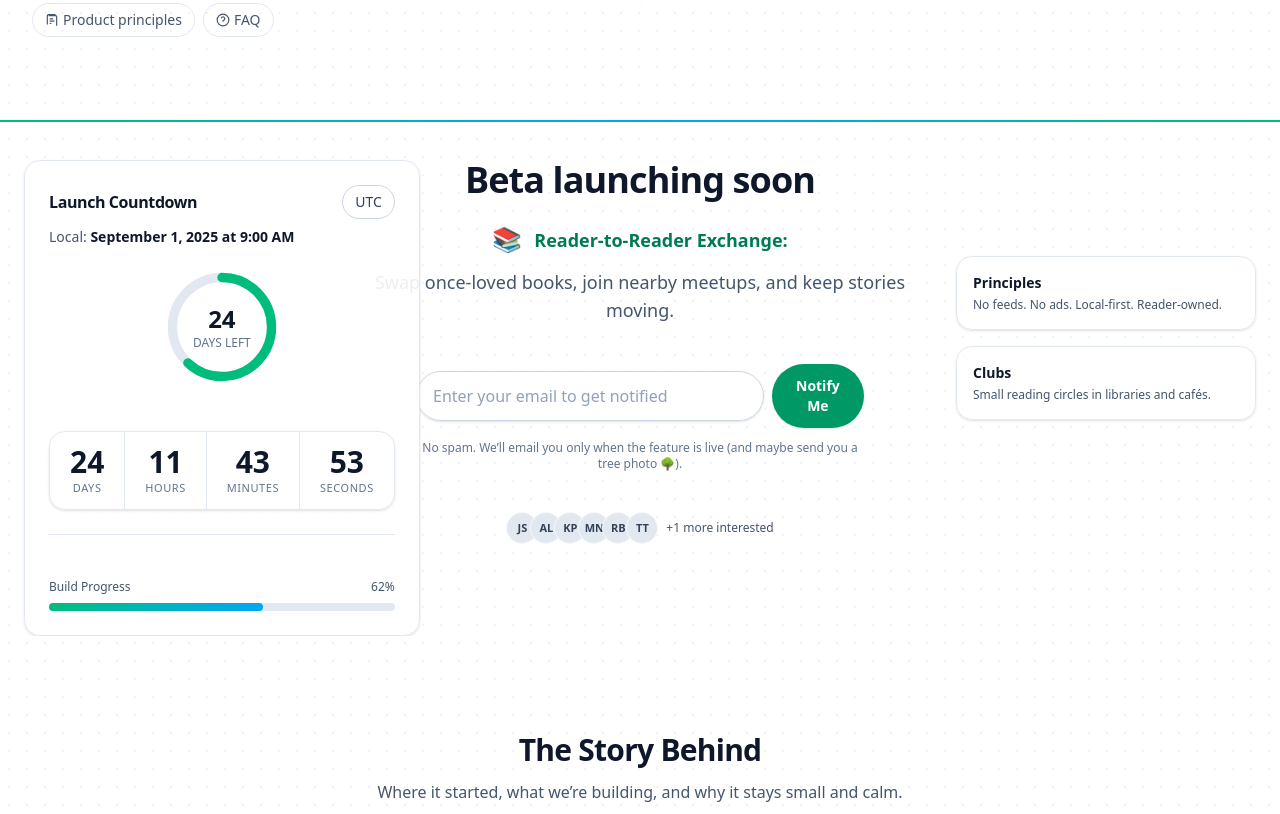
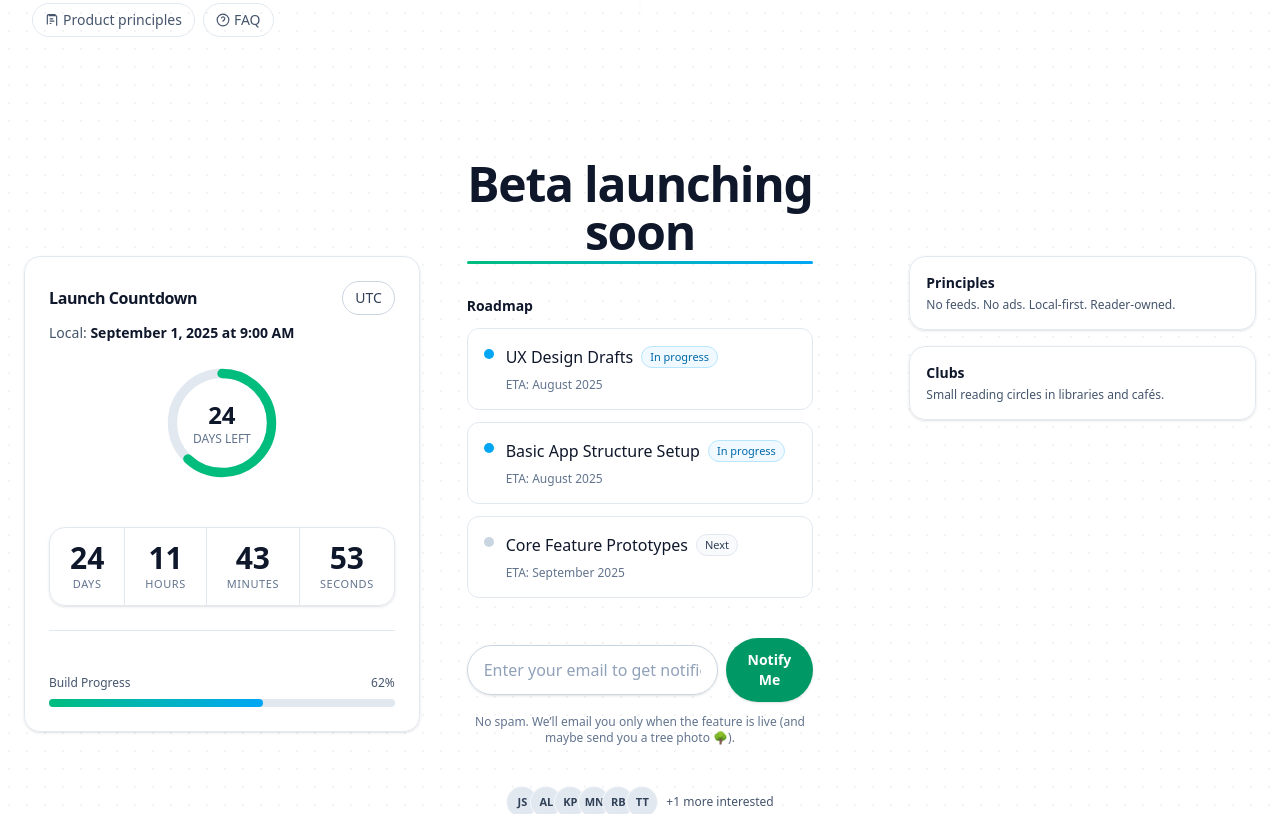
Before and after one commit to The-Book-Next-Door/landing-page, a React (Vite) app: page / in a window 1280 px wide. Shown: the part 680-1494 px from the top of the page. Built offline with nearby package versions, Linux system fonts and the light colour scheme.

Commit message:
feat: enhance ComingSoon component with roadmap data, replace ProgramChip with CountdownCard, and update NotifyForm styling

```diff
--- a/src/App.tsx
+++ b/src/App.tsx
@@ -29,6 +29,24 @@ export default function App() {
             onNotifySubmit={async (email) => {
               console.log("notify:", email);
             }}
+
+            roadmap={[
+              {
+                title: "UX Design Drafts",
+                status: "in-progress",
+                eta: "August 2025",
+              },
+              {
+                title: "Basic App Structure Setup",
+                status: "in-progress",
+                eta: "August 2025",
+              },
+              {
+                title: "Core Feature Prototypes",
+                status: "next",
+                eta: "September 2025",
+              },
+            ]}
             supporters={["JS", "AL", "KP", "MN", "RB", "TT", "XZ"]}
           />
         </section>
--- a/src/components/ComingSoon/index.tsx
+++ b/src/components/ComingSoon/index.tsx
@@ -1,25 +1,17 @@
-import { useState } from "react";
 import { motion } from "framer-motion";
 import type { ComingSoonProps } from "./types";
-import { useCountdown } from "./hooks/useCountdown";
 import BackgroundDecor from "./parts/BackgroundDecor";
-import ProgramChip from "./parts/ProgramChip";
-import Countdown from "./parts/Countdown";
-import Progress from "./parts/Progress";
 import StatsRow from "./parts/StatsRow";
 import FeatureCards from "./parts/FeatureCards";
 import Roadmap from "./parts/Roadmap";
 import NotifyForm from "./parts/NotifyForm";
 import Supporters from "./parts/Supporters";
-
-// NEW
 import FeatureCarousel from "./parts/FeatureCarousel";
 import RoadmapAccordion from "./parts/RoadmapAccordion";
+import CountdownCard from "./parts/CountdownCard";
 
 export default function ComingSoon({
   title = "COMING SOON…",
-  programLabel = "Reader-to-Reader Exchange",
-  programBlurb = "Swap once-loved books, join nearby meetups, and keep stories moving.",
   launchDate,
   progress,
   onNotifySubmit,
@@ -31,137 +23,43 @@ export default function ComingSoon({
   successMessage = "You're on the list. We’ll email you when we open invites!",
   showBackgroundDecor = true,
 }: Readonly<ComingSoonProps>) {
-  const { remaining, launchLine } = useCountdown(launchDate);
-  const [showUTC, setShowUTC] = useState(false);
-
-  const launchText = (() => {
-    if (!launchDate) return null;
-    try {
-      if (showUTC) {
-        const d = new Date(launchDate);
-        return d.toUTCString().replace("GMT", "UTC");
-      }
-      return launchLine;
-    } catch {
-      return String(launchDate);
-    }
-  })();
-
   return (
     <section
       className={["relative pt-10 isolate overflow-hidden", className].join(
         " "
       )}
     >
-      {/* top hairline */}
-      <div className="pointer-events-none absolute inset-x-0 top-0 h-[2px] bg-gradient-to-r from-emerald-500 via-sky-500 to-emerald-500" />
       {showBackgroundDecor && <BackgroundDecor />}
 
       {/* Responsive rails layout */}
       <div className="mx-auto w-full px-6">
-        <div className="grid grid-cols-1 lg:grid-cols-[300px_minmax(0,1fr)_300px] gap-8">
+        <div className="grid grid-cols-1 lg:grid-cols-3 gap-24">
           {/* LEFT RAIL — Countdown card */}
           <aside className="min-w-fit order-2 lg:order-1 lg:sticky top-24 self-start">
-            <div className="group rounded-2xl border border-slate-200 bg-white/90 p-6 shadow-sm hover:shadow-lg transition-all duration-300">
-              {/* Header */}
-              <div className="flex items-center justify-between">
-                <h3 className="text-base font-bold text-slate-900 tracking-tight">
-                  Launch Countdown
-                </h3>
-                <button
-                  type="button"
-                  onClick={() => setShowUTC((v) => !v)}
-                  className="rounded-full border border-slate-300 px-3 py-1.5 text-sm font-medium text-slate-700 hover:bg-slate-900 hover:text-white transition-colors"
-                >
-                  {showUTC ? "Local Time" : "UTC"}
-                </button>
-              </div>
-
-              {/* Launch date */}
-              {launchText && (
-                <p className="mt-2 text-sm text-slate-600">
-                  {showUTC ? "UTC:" : "Local:"}{" "}
-                  <span className="font-semibold text-slate-900">
-                    {launchText}
-                  </span>
-                </p>
-              )}
-
-              {/* Circular progress + Countdown */}
-              {remaining && (
-                <div className="mt-6 flex flex-col items-center">
-                  {/* Progress ring (percentage based on total time) */}
-                  <div className="relative w-28 h-28">
-                    <svg
-                      className="absolute top-0 left-0 w-full h-full"
-                      viewBox="0 0 36 36"
-                    >
-                      <path
-                        className="text-slate-200"
-                        strokeWidth="3"
-                        stroke="currentColor"
-                        fill="none"
-                        strokeLinecap="round"
-                        d="M18 2.0845
-                 a 15.9155 15.9155 0 0 1 0 31.831
-                 a 15.9155 15.9155 0 0 1 0 -31.831"
-                      />
-                      <path
-                        className="text-emerald-500 transition-all duration-500"
-                        strokeWidth="3"
-                        strokeDasharray={`${progress || 0}, 100`}
-                        stroke="currentColor"
-                        fill="none"
-                        strokeLinecap="round"
-                        d="M18 2.0845
-                 a 15.9155 15.9155 0 0 1 0 31.831
-                 a 15.9155 15.9155 0 0 1 0 -31.831"
-                      />
-                    </svg>
-                    <div className="absolute inset-0 flex flex-col items-center justify-center">
-                      <span className="text-2xl font-bold text-slate-900">
-                        {String(remaining.days).padStart(2, "0")}
-                      </span>
-                      <span className="text-xs uppercase text-slate-500">
-                        Days Left
-                      </span>
-                    </div>
-                  </div>
-
-                  {/* Countdown component */}
-                  <div className="mt-4 w-full">
-                    <Countdown remaining={remaining} />
-                  </div>
-                </div>
-              )}
-
-              {/* Divider */}
-              {typeof progress === "number" && (
-                <div className="mt-6 border-t border-slate-200 pt-5" />
-              )}
-
-              {/* Progress Bar */}
-              {typeof progress === "number" && (
-                <div className="mt-2">
-                  <Progress value={progress} />
-                </div>
-              )}
-            </div>
+            <CountdownCard launchDate={launchDate} progress={progress} />
           </aside>
 
           {/* CENTER — Main content */}
           <div className="order-1 lg:order-2 text-center">
+            {/* Title with animated highlight */}
+            <div className="relative inline-block">
               <motion.h2
                 initial={{ opacity: 0, y: 16 }}
                 whileInView={{ opacity: 1, y: 0 }}
                 viewport={{ once: true, margin: "-20%" }}
                 transition={{ duration: 0.45, ease: "easeOut" }}
-              className="text-3xl md:text-4xl font-extrabold tracking-tight text-slate-900"
+                className="text-4xl md:text-5xl font-extrabold tracking-tight text-slate-900"
               >
                 {title}
               </motion.h2>
-
-            <ProgramChip label={programLabel} blurb={programBlurb} />
+              <motion.span
+                initial={{ width: "0%" }}
+                whileInView={{ width: "100%" }}
+                viewport={{ once: true }}
+                transition={{ duration: 1, ease: "easeOut" }}
+                className="absolute -bottom-2 left-0 h-[3px] bg-gradient-to-r from-emerald-500 to-sky-500 rounded-full"
+              />
+            </div>
 
             {/* Stats (inline, compact) */}
             {stats?.length ? <StatsRow stats={stats} /> : null}
--- /dev/null
+++ b/src/components/ComingSoon/parts/CountdownCard.tsx
@@ -0,0 +1,116 @@
+import { useState } from "react";
+import { useCountdown } from "../hooks/useCountdown";
+import Countdown from "./Countdown";
+import Progress from "./Progress";
+
+const CountdownCard = ({
+  launchDate,
+  progress,
+}: {
+  launchDate: Date | string;
+  progress: number;
+}) => {
+  const { remaining, launchLine } = useCountdown(launchDate);
+  const [showUTC, setShowUTC] = useState(false);
+
+  const launchText = (() => {
+    if (!launchDate) return null;
+    try {
+      if (showUTC) {
+        const d = new Date(launchDate);
+        return d.toUTCString().replace("GMT", "UTC");
+      }
+      return launchLine;
+    } catch {
+      return String(launchDate);
+    }
+  })();
+
+  return (
+    <div className="group rounded-2xl border border-slate-200 bg-white/90 p-6 shadow-sm hover:shadow-lg transition-all duration-300">
+      {/* Header */}
+      <div className="flex items-center justify-between">
+        <h3 className="text-base font-bold text-slate-900 tracking-tight">
+          Launch Countdown
+        </h3>
+        <button
+          type="button"
+          onClick={() => setShowUTC((v) => !v)}
+          className="rounded-full border border-slate-300 px-3 py-1.5 text-sm font-medium text-slate-700 hover:bg-slate-900 hover:text-white transition-colors"
+        >
+          {showUTC ? "Local Time" : "UTC"}
+        </button>
+      </div>
+
+      {/* Launch date */}
+      {launchText && (
+        <p className="mt-2 text-sm text-slate-600">
+          {showUTC ? "UTC:" : "Local:"}{" "}
+          <span className="font-semibold text-slate-900">{launchText}</span>
+        </p>
+      )}
+
+      {/* Circular progress + Countdown */}
+      {remaining && (
+        <div className="mt-6 flex flex-col items-center">
+          {/* Progress ring (percentage based on total time) */}
+          <div className="relative w-28 h-28">
+            <svg
+              className="absolute top-0 left-0 w-full h-full"
+              viewBox="0 0 36 36"
+            >
+              <path
+                className="text-slate-200"
+                strokeWidth="3"
+                stroke="currentColor"
+                fill="none"
+                strokeLinecap="round"
+                d="M18 2.0845
+                        a 15.9155 15.9155 0 0 1 0 31.831
+                        a 15.9155 15.9155 0 0 1 0 -31.831"
+              />
+              <path
+                className="text-emerald-500 transition-all duration-500"
+                strokeWidth="3"
+                strokeDasharray={`${progress || 0}, 100`}
+                stroke="currentColor"
+                fill="none"
+                strokeLinecap="round"
+                d="M18 2.0845
+                        a 15.9155 15.9155 0 0 1 0 31.831
+                        a 15.9155 15.9155 0 0 1 0 -31.831"
+              />
+            </svg>
+            <div className="absolute inset-0 flex flex-col items-center justify-center">
+              <span className="text-2xl font-bold text-slate-900">
+                {String(remaining.days).padStart(2, "0")}
+              </span>
+              <span className="text-xs uppercase text-slate-500">
+                Days Left
+              </span>
+            </div>
+          </div>
+
+          {/* Countdown component */}
+          <div className="flex justify-around mt-4 w-full">
+            <Countdown remaining={remaining} />
+          </div>
+        </div>
+      )}
+
+      {/* Divider */}
+      {typeof progress === "number" && (
+        <div className="mt-6 border-t border-slate-200 pt-5" />
+      )}
+
+      {/* Progress Bar */}
+      {typeof progress === "number" && (
+        <div className="mt-2">
+          <Progress value={progress} />
+        </div>
+      )}
+    </div>
+  );
+};
+
+export default CountdownCard;
--- a/src/components/ComingSoon/parts/NotifyForm.tsx
+++ b/src/components/ComingSoon/parts/NotifyForm.tsx
@@ -35,7 +35,7 @@ export default function NotifyForm({
     <>
       <form
         onSubmit={handleSubmit}
-        className="mx-auto mt-10 flex w-full max-w-md items-center gap-2"
+        className="mx-auto mt-10 flex w-full items-center gap-2"
         aria-describedby="notify-help"
       >
         <label htmlFor="notify-email" className="sr-only">
--- a/src/components/ComingSoon/parts/ProgramChip.tsx
+++ /dev/null
@@ -1,26 +0,0 @@
-import { motion } from "framer-motion";
-
-type ProgramChipProps = Readonly<{
-  label: string;
-  blurb: string;
-}>;
-
-export default function ProgramChip({
-  label,
-  blurb,
-}: ProgramChipProps) {
-  return (
-    <div className="mt-6 flex flex-wrap items-center justify-center gap-3 text-base md:text-lg">
-      <motion.span
-        aria-hidden
-        animate={{ y: [0, -4, 0] }}
-        transition={{ repeat: Infinity, duration: 3.2, ease: "easeInOut" }}
-        className="text-2xl"
-      >
-        📚
-      </motion.span>
-      <span className="font-semibold text-emerald-700">{label}:</span>
-      <span className="text-slate-600">{blurb}</span>
-    </div>
-  );
-}
--- a/src/components/ComingSoon/types.ts
+++ b/src/components/ComingSoon/types.ts
@@ -10,8 +10,8 @@ export type ComingSoonProps = {
   title?: string;
   programLabel?: string;
   programBlurb?: string;
-  launchDate?: Date | string;
-  progress?: number;
+  launchDate: Date | string;
+  progress: number;
   onNotifySubmit?: (email: string) => Promise<void> | void;
   className?: string;
 
```
Lines whose indentation alone changed are shown as unchanged.
